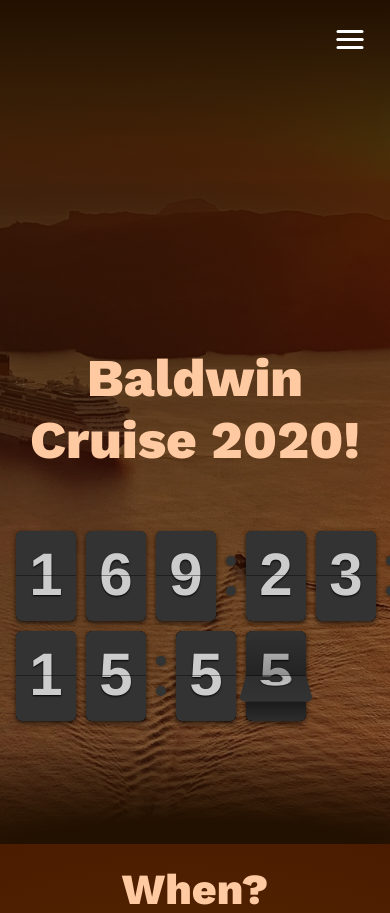
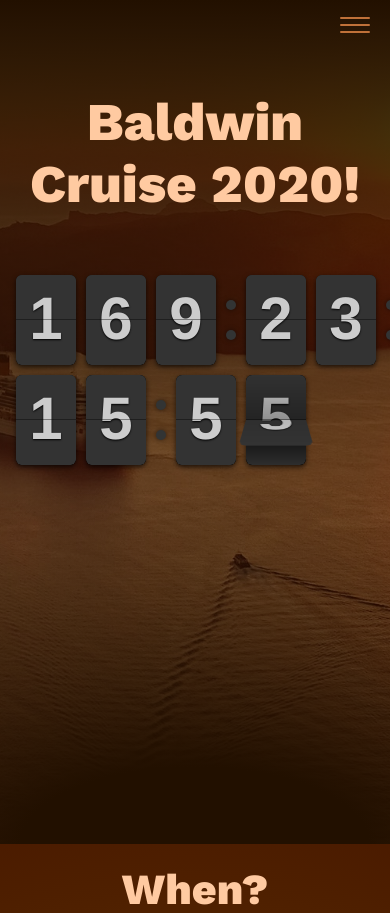
Before and after one commit to techb/baldwincruise.info, a PHP site: page / in a window 390 px wide. Shown: the top 913 px of the page. Run offline with PHP 8.4, Linux system fonts and the light colour scheme.

Commit message:
I'm happy with it, time to push live

```diff
--- a/css/styles.css
+++ b/css/styles.css
@@ -315,182 +315,121 @@ h3 {
     /*
         ---------------------------
             MOBILE NAV
-            https://codepen.io/mxbck/pen/xdaGNL
+            https://codepen.io/vulchivijay/pen/bEWqdP
         ---------------------------
     */
-    .nav__toggle {
-    display: inline-block;
+    /* menu button */
+.menuBtn {
+    height: 30px;
+    width: 30px;
+    position: fixed;
+    right: 20px;
+    top: 10px;
+    z-index: 101;
+  }
+  .menuBtn > span {
+    background-color: #c07139;
+    border-radius: 1px;
+    height: 2px;
+    width: 100%;
     position: absolute;
-    z-index: 10;
-    padding: 0;
-    border: 0;
-    background: transparent;
-    outline: 0;
-    right: 15px;
-    top: 15px;
-    cursor: pointer;
-    border-radius: 50%;
-    -webkit-transition: background-color .15s linear;
-    transition: background-color .15s linear;
+    left: 50%;
+    top: 50%;
+    margin: -1px 0 0 -15px;
+    -webkit-transition: height 100ms;
+    transition: height 100ms;
   }
-    .nav__toggle:hover, .nav__toggle:focus {
-    background-color: rgba(0, 0, 0, 0.5);
+  .menuBtn > span:after,
+  .menuBtn > span:before {
+    content: "";
+    background-color: #c07139;
+    border-radius: 1px;
+    height: 2px;
+    width: 100%;
+    position: absolute;
+    left: 50%;
+    margin-left: -15px;
+    -webkit-transition: all 200ms;
+    transition: all 200ms;
   }
-    .nav__menu {
-    display: -webkit-box;
-    display: flex;
-    -webkit-box-orient: vertical;
-    -webkit-box-direction: normal;
-            flex-direction: column;
-    -webkit-box-pack: center;
-            justify-content: center;
-    height: var(--screen-height);
-    position: relative;
-    z-index: 5;
-    visibility: hidden;
+  .menuBtn > span:after {
+    top: -7px;
   }
-    .nav__item {
+  .menuBtn > span:before {
+    bottom: -7px;
+  }
+  .menuBtn.act > span {
+    height: 0;
+  }
+  .menuBtn.act > span:after,
+  .menuBtn.act > span:before {
+    background-color: #008877;
+    top: 1px;
+  }
+  .menuBtn.act > span:after {
+    -webkit-transform: rotate(45deg);
+            transform: rotate(45deg);
+  }
+  .menuBtn.act > span:before {
+    -webkit-transform: rotate(-45deg);
+            transform: rotate(-45deg);
+  }
+  /* main menu block */
+  .mainMenu {
+    background-color: rgb(255, 255, 255, .85);
+    position: fixed;
+    left: 0;
+    top: 0;
+    z-index: 100;
+    height: 100%;
+    width: 100%;
+    display: table;
+    text-align: center;
     opacity: 0;
-    -webkit-transition: all 0.3s cubic-bezier(0, 0.995, 0.99, 1) 0.3s;
-    transition: all 0.3s cubic-bezier(0, 0.995, 0.99, 1) 0.3s;
-    }
-    .nav__item:nth-child(1) {
-    -webkit-transform: translateY(-40px);
-            transform: translateY(-40px);
-    }
-    .nav__item:nth-child(2) {
-    -webkit-transform: translateY(-80px);
-            transform: translateY(-80px);
-    }
-    .nav__item:nth-child(3) {
-    -webkit-transform: translateY(-120px);
-            transform: translateY(-120px);
-    }
-    .nav__item:nth-child(4) {
-    -webkit-transform: translateY(-160px);
-            transform: translateY(-160px);
-    }
-    .nav__item:nth-child(5) {
-    -webkit-transform: translateY(-200px);
-            transform: translateY(-200px);
-    }
-    .nav__link {
-    color: white;
-    display: block;
-    text-align: center;
-    text-transform: uppercase;
-    letter-spacing: 5px;
-    font-size: 1.25rem;
-    text-decoration: none;
-    padding: 1rem;
-    }
-    .nav__link:hover, .nav__link:focus {
-    outline: 0;
-    background-color: rgba(0, 0, 0, 0.2);
-    }
-    .menuicon {
-    display: block;
-    cursor: pointer;
-    color: white;
-    -webkit-transform: rotate(0deg);
-            transform: rotate(0deg);
-    -webkit-transition: 0.3s cubic-bezier(0.165, 0.84, 0.44, 1);
-    transition: 0.3s cubic-bezier(0.165, 0.84, 0.44, 1);
-    }
-    .menuicon__bar, .menuicon__circle {
-    fill: none;
-    stroke: currentColor;
-    stroke-width: 3;
-    stroke-linecap: round;
-    }
-    .menuicon__bar {
-    -webkit-transform: rotate(0deg);
-            transform: rotate(0deg);
-    -webkit-transform-origin: 50% 50%;
-            transform-origin: 50% 50%;
-    -webkit-transition: -webkit-transform .25s ease-in-out;
-    transition: -webkit-transform .25s ease-in-out;
-    transition: transform .25s ease-in-out;
-    transition: transform .25s ease-in-out, -webkit-transform .25s ease-in-out;
-    }
-    .menuicon__circle {
-    -webkit-transition: stroke-dashoffset .3s linear .1s;
-    transition: stroke-dashoffset .3s linear .1s;
-    stroke-dashoffset: 144.513262038;
-    stroke-dasharray: 144.513262038;
-    }
-    .splash {
-    position: absolute;
-    top: 40px;
-    right: 40px;
-    width: 1px;
-    height: 1px;
-    }
-    .splash::after {
-    content: "";
-    display: block;
-    position: absolute;
-    border-radius: 50%;
-    background-color: var(--splash-bg-color);
-    width: 284vmax;
-    height: 284vmax;
-    top: -142vmax;
-    left: -142vmax;
+    -webkit-transition: all 500ms cubic-bezier(0.68, -0.55, 0.265, 1.55);
+    transition: all 500ms cubic-bezier(0.68, -0.55, 0.265, 1.55);
     -webkit-transform: scale(0);
             transform: scale(0);
-    -webkit-transform-origin: 50% 50%;
-            transform-origin: 50% 50%;
-    -webkit-transition: -webkit-transform 0.5s cubic-bezier(0.755, 0.05, 0.855, 0.06);
-    transition: -webkit-transform 0.5s cubic-bezier(0.755, 0.05, 0.855, 0.06);
-    transition: transform 0.5s cubic-bezier(0.755, 0.05, 0.855, 0.06);
-    transition: transform 0.5s cubic-bezier(0.755, 0.05, 0.855, 0.06), -webkit-transform 0.5s cubic-bezier(0.755, 0.05, 0.855, 0.06);
-    will-change: transform;
   }
-    .nav:target > .splash::after,
-    .nav--open > .splash::after {
+  .mainMenu.act {
+    opacity: 1;
     -webkit-transform: scale(1);
             transform: scale(1);
   }
-    .nav:target .menuicon,
-    .nav--open .menuicon {
-    color: white;
-    -webkit-transform: rotate(180deg);
-            transform: rotate(180deg);
+  .mainMenu.act ul li {
+    opacity: 1;
+    -webkit-transform: translateX(0);
+            transform: translateX(0);
   }
-    .nav:target .menuicon__circle,
-    .nav--open .menuicon__circle {
-    stroke-dashoffset: 0;
+  .mainMenu ul {
+    display: table-cell;
+    vertical-align: middle;
   }
-    .nav:target .menuicon__bar:nth-child(1), .nav:target .menuicon__bar:nth-child(4),
-    .nav--open .menuicon__bar:nth-child(1),
-    .nav--open .menuicon__bar:nth-child(4) {
+  .mainMenu li {
+    padding: 8px 0;
+    -webkit-transition: all 400ms 510ms;
+    transition: all 400ms 510ms;
     opacity: 0;
   }
-    .nav:target .menuicon__bar:nth-child(2),
-    .nav--open .menuicon__bar:nth-child(2) {
-    -webkit-transform: rotate(45deg);
-            transform: rotate(45deg);
+  .mainMenu li:nth-child(odd) {
+    -webkit-transform: translateX(30%);
+            transform: translateX(30%);
   }
-    .nav:target .menuicon__bar:nth-child(3),
-    .nav--open .menuicon__bar:nth-child(3) {
-    -webkit-transform: rotate(-45deg);
-            transform: rotate(-45deg);
+  .mainMenu li:nth-child(even) {
+    -webkit-transform: translateX(-30%);
+            transform: translateX(-30%);
   }
-    .nav:target .nav__menu,
-    .nav--open .nav__menu {
-    visibility: visible;
+  .mainMenu li:last-child {
+    -webkit-transform: none;
+            transform: none;
   }
-    .nav:target .nav__item,
-    .nav--open .nav__item {
-    opacity: 1;
-    -webkit-transform: translateY(0);
-            transform: translateY(0);
+  .mainMenu a {
+    color: #19b698;
+    display: inline-block;
+    font-size: 36px;
   }
-    #nav {
-        z-index: 9999;
-    }
-    #menu {
-        background-color: rgb(34, 16, 0, 0.9);
+  .mainMenu a.suBtn {
+    color: #fff;
   }
 }
 
--- a/index.html
+++ b/index.html
@@ -17,30 +17,17 @@
 
 <body>
     <section class="hero">
-        <nav id="nav" class="top-menu nav" role="navigation">
-            <ul class="menu-items nav__menu" id="menu" tabindex="-1" aria-label="main navigation" hidden>
-                <li class="menu-when nav__item"><a class="btn nav__link" href="#when">When?</a></li>
-                <li class="menu-where nav__item"><a class="btn nav__link" href="#where">Where?</a class="btn"></li>
-                <li class="menu-what nav__item"><a class="btn nav__link" href="#what">What to bring.</a class="btn"></li>
-                <li class="menu-more nav__item"><a class="btn nav__link" href="#more">More Info.</a class="btn"></li>
+        <div href="#" class="menuBtn">
+            <span class="lines"></span>
+        </div>
+        <nav class="top-menu mainMenu">
+            <ul class="menu-items">
+                <li class="menu-when"><a class="btn" href="#when">When?</a></li>
+                <li class="menu-where"><a class="btn" href="#where">Where?</a class="btn"></li>
+                <li class="menu-what"><a class="btn" href="#what">What to bring.</a class="btn"></li>
+                <li class="menu-more"><a class="btn" href="#more">More Info.</a class="btn"></li>
             </ul>
 
-            <!-- MENU TOGGLE BUTTON -->
-            <a href="#nav" class="nav__toggle" role="button" aria-expanded="false" aria-controls="menu">
-                <svg class="menuicon" xmlns="http://www.w3.org/2000/svg" width="50" height="50" viewBox="0 0 50 50">
-                <title>Toggle Menu</title>
-                <g>
-                    <line class="menuicon__bar" x1="13" y1="16.5" x2="37" y2="16.5"/>
-                    <line class="menuicon__bar" x1="13" y1="24.5" x2="37" y2="24.5"/>
-                    <line class="menuicon__bar" x1="13" y1="24.5" x2="37" y2="24.5"/>
-                    <line class="menuicon__bar" x1="13" y1="32.5" x2="37" y2="32.5"/>
-                    <circle class="menuicon__circle" r="23" cx="25" cy="25" />
-                </g>
-                </svg>
-            </a>
-
-            <!-- ANIMATED BACKGROUND ELEMENT -->
-            <div class="splash"></div>
         </nav>
 
         <div class="hero-copy">
```
Also changed, not shown: js/scripts.js (+18 -12 lines). Lines whose indentation alone changed are shown as unchanged.
